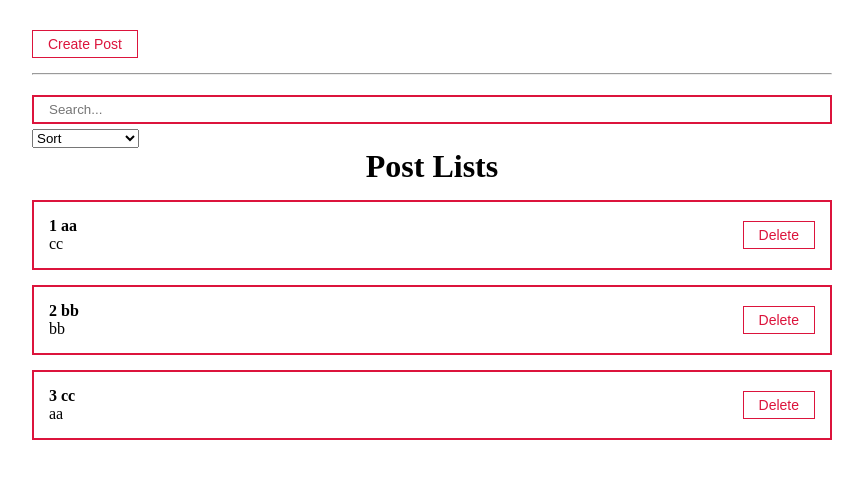
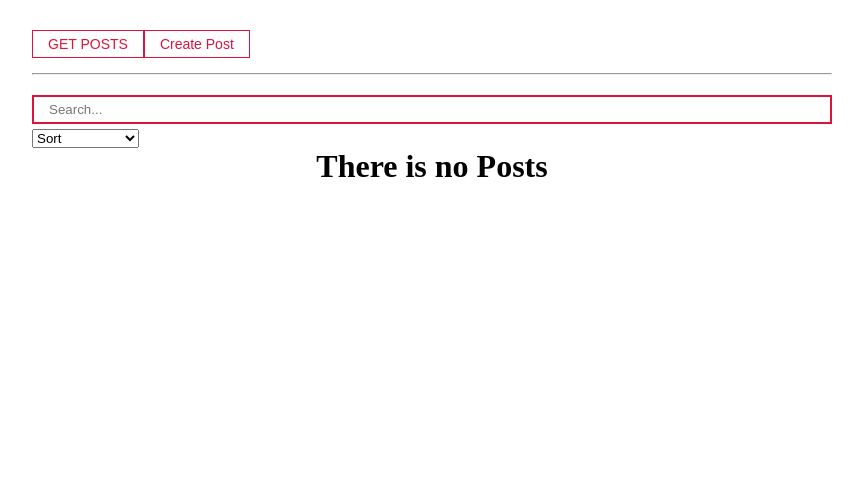
Before and after one commit to bardzim/todo-app-react, a React (Create React App) app in the folder react_fund/: page / in a window 1280 px wide. Shown: the top 478 px of the page, without its empty margins (208-1071 px from the left). Built offline with nearby package versions, Linux system fonts and the light colour scheme; the HTML template or start-up script is replaced by a standard one.

Commit message:
get posts with axxios and TransitionGroup

```diff
--- a/react_fund/package.json
+++ b/react_fund/package.json
@@ -6,6 +6,8 @@
     "@testing-library/jest-dom": "^5.16.5",
     "@testing-library/react": "^13.4.0",
     "@testing-library/user-event": "^13.5.0",
+    "axios": "^0.27.2",
+    "i": "^0.3.7",
     "react": "^18.2.0",
     "react-dom": "^18.2.0",
     "react-scripts": "5.0.1",
--- a/react_fund/src/App.js
+++ b/react_fund/src/App.js
@@ -6,15 +6,14 @@ import './styles/App.css';
 import MyModal from './components/UI/Modal/MyModal';
 import MyButton from './components/UI/button/MyButton';
 import { usePosts } from './hooks/usePosts';
+import axios from 'axios';
 
 
 
 function App() {
 
 const [posts, setPosts] = useState([
-  {id: 1, title: 'aa', body: 'cc'},
-  {id: 2, title: 'bb', body: 'bb'},
-  {id: 3, title: 'cc', body: 'aa'},
+
 ])
 
 const [filter, setFilter] = useState({sort:'', query:''})
@@ -34,8 +33,18 @@ const removePost = (post) => {
   setPosts(posts.filter(p => p.id !== post.id))
 }
 
+async function fetchPosts() {
+  const response = await axios.get('https://jsonplaceholder.typicode.com/posts')
+  setPosts(response.data)
+}
+
   return (
     <div className='App'>
+      <MyButton
+        onClick={fetchPosts}
+      >
+        GET POSTS
+      </MyButton>
       <MyButton
         style={{marginTop: 30}}
         onClick={() => setModal(true)}
```
Also changed, not shown: 1 other file (tests, documents, lock files or other folders).
